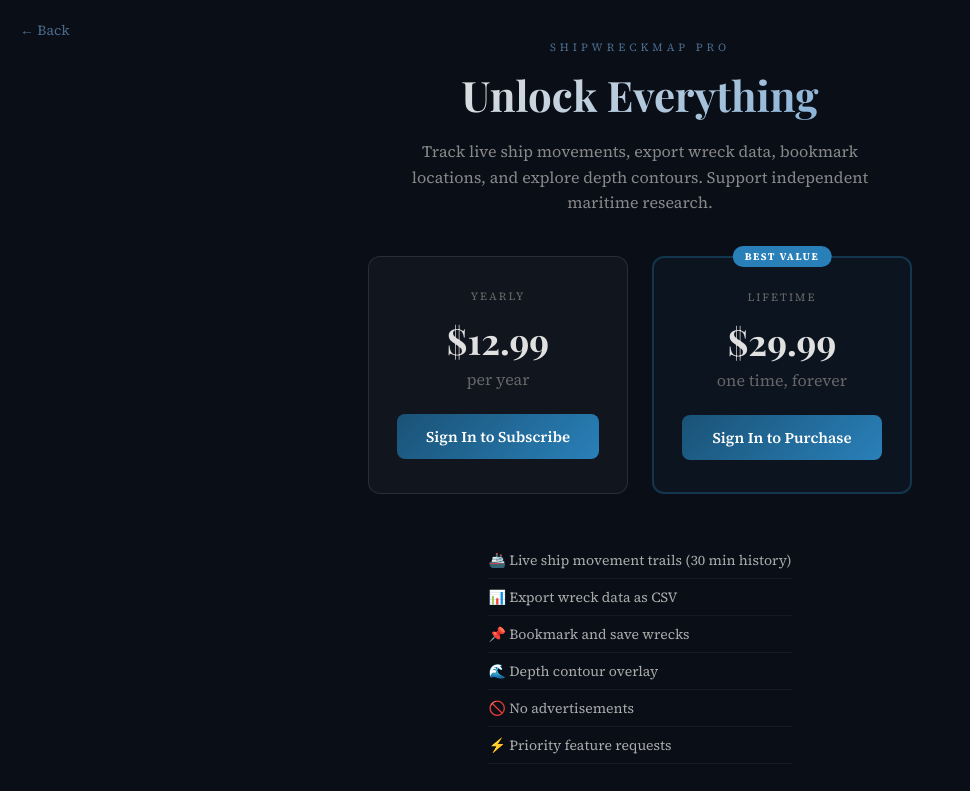
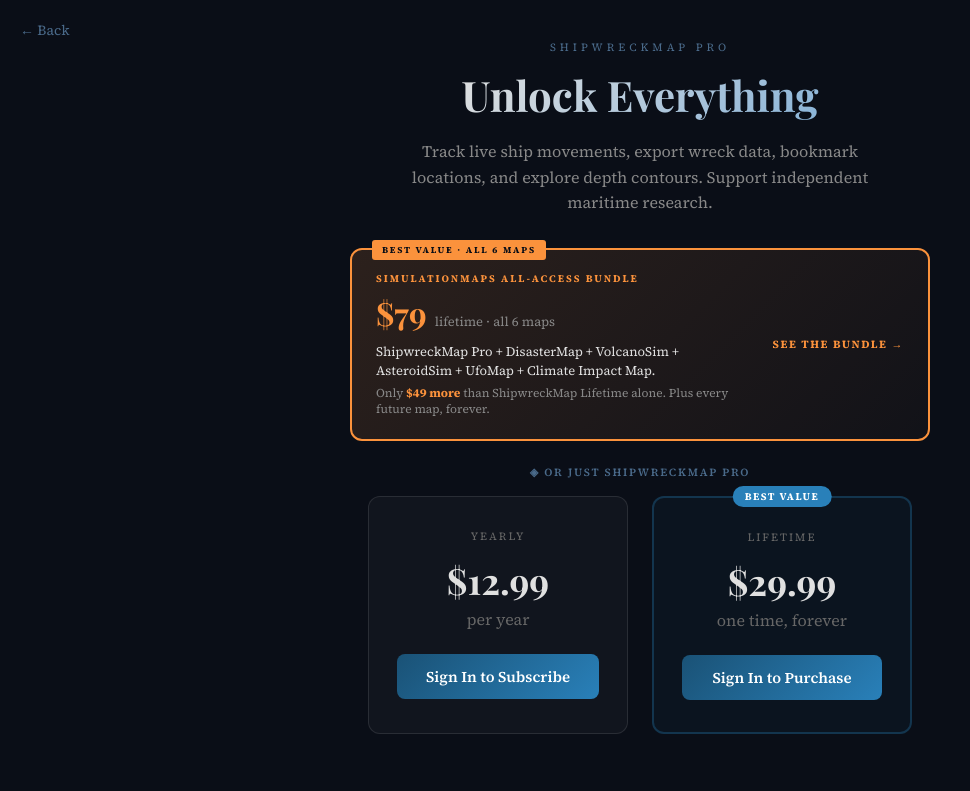
Before and after one commit to grimerica-maker/shipwreckmap, a Next.js app: page /pro in a window 1280 px wide. Shown: the top 791 px of the page, without its empty margins (0-970 px from the left). Built offline with nearby package versions, Linux system fonts and the light colour scheme; no server answers.

Commit message:
Update page.js

```diff
--- a/app/pro/page.js
+++ b/app/pro/page.js
@@ -1,12 +1,17 @@
 "use client";
 import { useUser, SignInButton } from "@clerk/nextjs";
+import { useBundleCheck } from "@/lib/useBundleCheck";
+
+const SIMMAPS_BUNDLE_URL = "https://www.simulationmaps.com/#bundle";
 
 export default function ProPage() {
   const { isSignedIn, user } = useUser();
   const tier = user?.publicMetadata?.shipmap_tier;
-  const isPro = tier === "pro" || tier === "lifetime";
+  const isIndividualPro = tier === "pro" || tier === "lifetime";
 
-  // Replace with your actual Stripe Payment Link URLs
+  const { active: isBundle, plan: bundlePlan } = useBundleCheck(user?.primaryEmailAddress?.emailAddress);
+  const isPro = isIndividualPro || isBundle;
+
   const YEARLY_LINK = process.env.NEXT_PUBLIC_STRIPE_YEARLY_LINK || "#";
   const LIFETIME_LINK = process.env.NEXT_PUBLIC_STRIPE_LIFETIME_LINK || "#";
 
@@ -51,13 +56,17 @@
 
       {isPro ? (
         <div style={{
-          textAlign: "center", maxWidth: 400,
+          textAlign: "center", maxWidth: 480,
           background: "rgba(41,128,185,0.1)", border: "1px solid rgba(41,128,185,0.3)",
           borderRadius: 12, padding: 32,
         }}>
           <div style={{ fontSize: 48, marginBottom: 12 }}>✓</div>
-          <p style={{ color: "#8ab4d8", fontSize: 16 }}>
-            You have {tier} Pro access. All features are unlocked.
+          <p style={{ color: "#8ab4d8", fontSize: 16, marginBottom: 16 }}>
+            {isBundle ? (
+              <>Access granted via your SimulationMaps <strong>{bundlePlan}</strong> bundle. All features unlocked.</>
+            ) : (
+              <>You have {tier} Pro access. All features are unlocked.</>
+            )}
           </p>
           <a href="/map" style={{
             display: "inline-block", marginTop: 16,
@@ -68,9 +77,60 @@
         </div>
       ) : (
         <>
-          <p style={{ color: "#888", maxWidth: 500, textAlign: "center", lineHeight: 1.6, marginBottom: 40 }}>
+          <p style={{ color: "#888", maxWidth: 500, textAlign: "center", lineHeight: 1.6, marginBottom: 32 }}>
             Track live ship movements, export wreck data, bookmark locations, and explore depth contours. Support independent maritime research.
           </p>
+
+          {/* BUNDLE CTA — featured, above individual pricing */}
+          <a
+            href={SIMMAPS_BUNDLE_URL}
+            target="_blank"
+            rel="noopener noreferrer"
+            style={{
+              display: "block",
+              textDecoration: "none",
+              color: "inherit",
+              padding: "22px 24px",
+              background: "linear-gradient(135deg, rgba(251,146,60,0.14), rgba(251,146,60,0.03))",
+              border: "2px solid #fb923c",
+              borderRadius: 12,
+              marginBottom: 24,
+              maxWidth: 580,
+              width: "100%",
+              position: "relative",
+              transition: "transform 0.15s",
+            }}
+            onMouseEnter={(e) => (e.currentTarget.style.transform = "translateY(-2px)")}
+            onMouseLeave={(e) => (e.currentTarget.style.transform = "translateY(0)")}
+          >
+            <div style={{ position: "absolute", top: -10, left: 20, background: "#fb923c", color: "#0a0e17", fontSize: 9, letterSpacing: "0.2em", textTransform: "uppercase", fontWeight: 700, padding: "4px 10px", borderRadius: 3 }}>
+              Best value · All 6 Maps
+            </div>
+            <div style={{ display: "flex", alignItems: "center", justifyContent: "space-between", flexWrap: "wrap", gap: 16 }}>
+              <div style={{ flex: 1, minWidth: 240 }}>
+                <div style={{ fontSize: 10, letterSpacing: "0.2em", textTransform: "uppercase", color: "#fb923c", fontWeight: 700, marginBottom: 6 }}>
+                  SimulationMaps All-Access Bundle
+                </div>
+                <div style={{ display: "flex", alignItems: "baseline", gap: 8, marginBottom: 8 }}>
+                  <span style={{ fontFamily: "'Playfair Display', Georgia, serif", fontSize: 32, fontWeight: 700, color: "#fb923c" }}>$79</span>
+                  <span style={{ fontSize: 13, color: "#888" }}>lifetime · all 6 maps</span>
+                </div>
+                <div style={{ fontSize: 13, color: "#e0e0e0", lineHeight: 1.5, marginBottom: 4 }}>
+                  ShipwreckMap Pro + DisasterMap + VolcanoSim + AsteroidSim + UfoMap + Climate Impact Map.
+                </div>
+                <div style={{ fontSize: 12, color: "#888" }}>
+                  Only <strong style={{ color: "#fb923c" }}>$49 more</strong> than ShipwreckMap Lifetime alone. Plus every future map, forever.
+                </div>
+              </div>
+              <div style={{ fontSize: 11, letterSpacing: "0.14em", textTransform: "uppercase", color: "#fb923c", fontWeight: 700, whiteSpace: "nowrap", alignSelf: "center" }}>
+                See the bundle →
+              </div>
+            </div>
+          </a>
+
+          <div style={{ fontSize: 11, letterSpacing: "0.16em", color: "#4a6a8a", fontWeight: 600, marginBottom: 16, textAlign: "center", textTransform: "uppercase" }}>
+            ◈ Or just ShipwreckMap Pro
+          </div>
 
           <div style={{ display: "flex", gap: 24, flexWrap: "wrap", justifyContent: "center" }}>
             {/* Yearly */}
```
